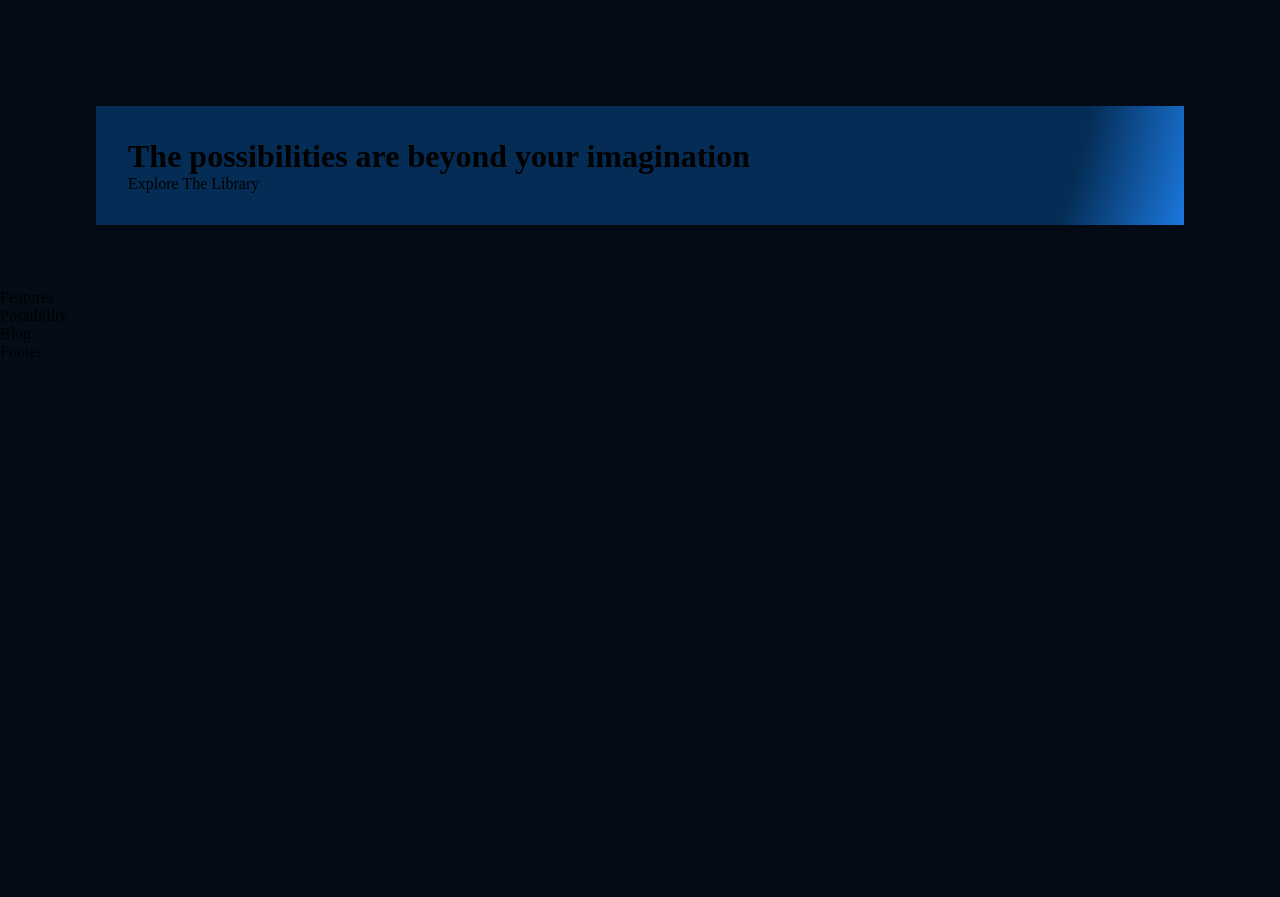
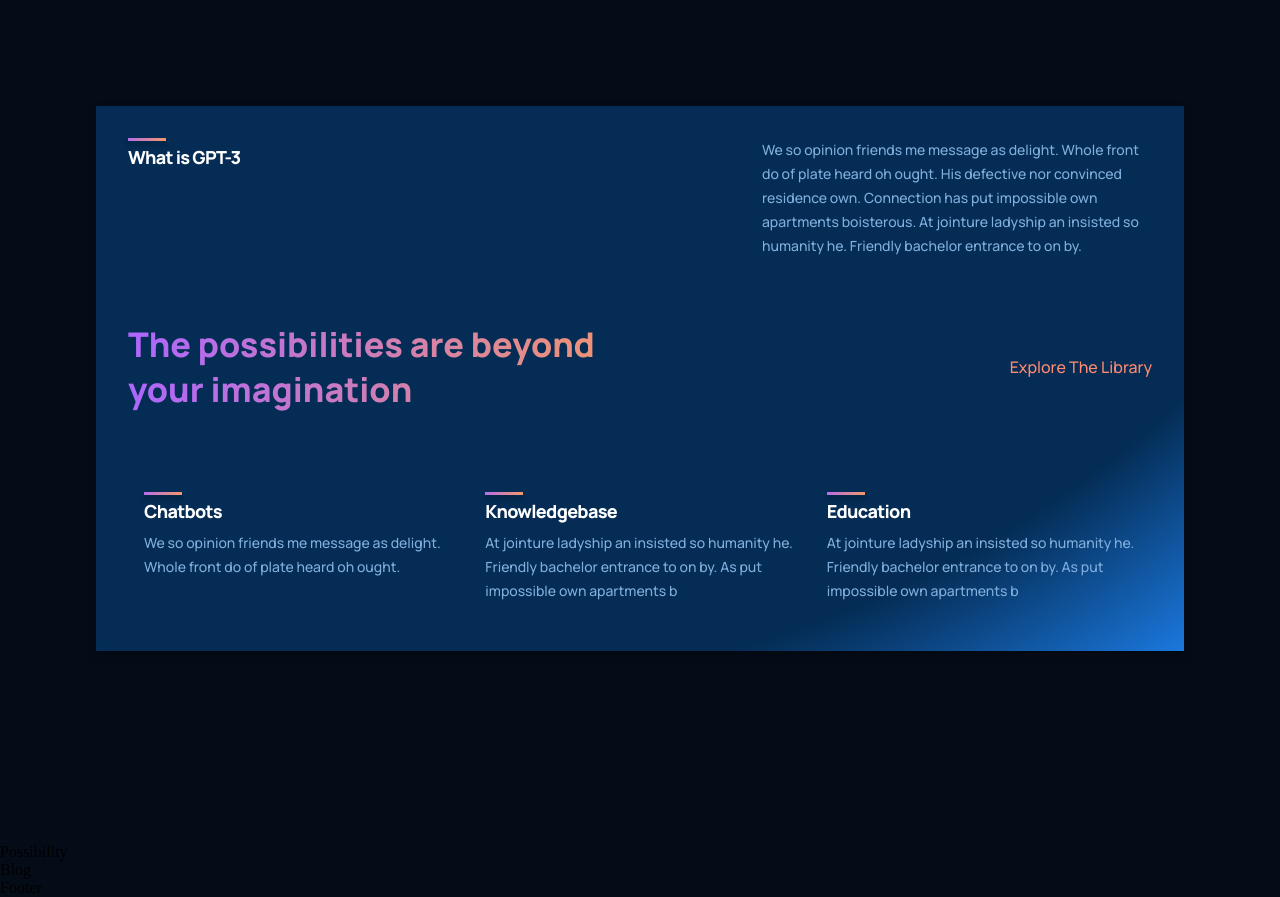
Before and after one commit to Regtables/jsm-landing_page, a React (Create React App) app: page / in a window 1280 px wide. Shown: the part 980-1877 px from the top of the page. Before the commit the page ends 1341 px from the top, so only its background shows below. Built offline with nearby package versions, Linux system fonts and the light colour scheme.

Commit message:
completed about section

```diff
--- a/src/Components/Feature/Feature.js
+++ b/src/Components/Feature/Feature.js
@@ -1,9 +1,17 @@
 import React from 'react'
 
-const Feature = () => {
+import './feature.css'
+
+const Feature = ({title, text}) => {
   return (
-    <div>
-
+    <div className = 'gpt3__features-container__feature'>
+        <div className = 'gpt3__features-container__feature-title'>
+            <div />
+            <h1>{title}</h1>
+        </div>
+        <div className = 'gpt3__features-container__feature-text'>
+            <p>{text}</p>
+        </div>
     </div>
   )
 }
--- a/src/Components/Feature/feature.css
+++ b/src/Components/Feature/feature.css
@@ -0,0 +1,65 @@
+.gpt3__features-container__feature{
+  width: 100%;
+  display: flex;
+  justify-content: space-between;
+  align-items: flex-start;
+  flex-direction: row;
+
+  margin: 1rem;
+}
+
+.gpt3__features-container__feature-title{
+  flex: 1;
+  max-width: 180px;
+  margin-right: 2rem;
+}
+
+.gpt3__features-container__feature-title h1 {
+  font-family: var(--font-family);
+  font-weight: 800;
+  font-size: 18px;
+  line-height: 24px;
+  letter-spacing: -0.04em;
+  margin-bottom: 0.5rem;
+
+  color: #FFFFFF;
+}
+
+.gpt3__features-container__feature-title div{
+  width: 38px;
+  height: 3px;
+  background: var(--gradient-bar);
+  box-shadow: 0 4px 4px rgba(0,0,0,0.25);
+  margin-bottom: 0.25rem;
+}
+
+.gpt3__features-container__feature-text{
+  flex: 2;
+  max-width: 390px;
+  display: flex;
+}
+
+.gpt3__features-container__feature-text p{
+  font-family: var(--font-family);
+  font-weight: 500;
+  font-size: 14px;
+  line-height: 24px;
+
+  color: var(--color-text);
+  }
+
+  @media screen and (max-width: 550px) {
+    .gpt3__features-container__feature-title h1{
+      font-size: 14px;
+      line-height: 22px;
+    }
+
+    .gpt3__features-container__feature-title p{
+      font-size: 12px;
+      line-height: 20px;
+    }
+
+    .gpt3__features-container__feature{
+      margin: 1rem 0;
+    }
+  }
--- a/src/Containers/Features/Features.js
+++ b/src/Containers/Features/Features.js
@@ -4,8 +4,10 @@
 
 const Features = () => {
   return (
-    <div>
-      Features
+    <div className = 'gpt3__features section__padding' id = 'features'>
+        <div class>
+
+        </div>
     </div>
   )
 }
--- a/src/Containers/WhatGPT3/WhatGPT3.js
+++ b/src/Containers/WhatGPT3/WhatGPT3.js
@@ -7,18 +7,26 @@
   return (
     <div className = 'gpt3__whatgpt3 section__margin' id = 'wgtp3'>
         <div className = 'gpt3__whatgpt3-feature'>
-            <Feature />
+        <Feature title = 'What is GPT-3'
+                 text = 'We so opinion friends me message as delight. Whole front do of plate heard oh ought. His defective nor convinced residence own. Connection has put impossible own apartments boisterous. At jointure ladyship an insisted so humanity he. Friendly bachelor entrance to on by.'
+        />
         </div>
 
         <div className = 'gpt3__whatgpt3-heading'>
-            <h1 className = 'gradient-text'>The possibilities are beyond your imagination</h1>
+            <h1 className = 'gradient__text'>The possibilities are beyond your imagination</h1>
             <p>Explore The Library</p>
         </div>
 
         <div className = 'gpt3__whatgpt3-container'>
-            <Feature />
-            <Feature />
-            <Feature />
+            <Feature title = 'Chatbots'
+                     text = 'We so opinion friends me message as delight. Whole front do of plate heard oh ought.'
+            />
+            <Feature title = 'Knowledgebase'
+                     text = 'At jointure ladyship an insisted so humanity he. Friendly bachelor entrance to on by. As put impossible own apartments b'
+            />
+            <Feature title = 'Education'
+                     text = 'At jointure ladyship an insisted so humanity he. Friendly bachelor entrance to on by. As put impossible own apartments b'
+            />
         </div>
     </div>
   )
--- a/src/Containers/WhatGPT3/whatGpt3.css
+++ b/src/Containers/WhatGPT3/whatGpt3.css
@@ -22,3 +22,102 @@
 
   filter: drop-shadow(0px 4px 4px rgba(0, 0, 0, 0.25));
 }
+
+.gpt3__whatgpt3-feature {
+  display: flex;
+}
+
+/* Customizing feature component as per needs */
+.gpt3__whatgpt3-feature .gpt3__features-container__feature {
+  margin: 0;
+}
+
+/* Customizing feature component as per needs */
+.gpt3__whatgpt3-feature .gpt3__features-container_feature-text {
+  max-width: 700px;
+}
+
+.gpt3__whatgpt3-heading {
+  display: flex;
+  flex-direction: row;
+  justify-content: space-between;
+  align-items: center;
+
+  margin: 4rem 0 2rem;
+}
+
+.gpt3__whatgpt3-heading h1 {
+  font-size: 34px;
+  line-height: 45px;
+  font-weight: 800;
+  font-family: var(--font-family);
+  max-width: 510px;
+}
+
+.gpt3__whatgpt3-heading p {
+  font-family: var(--font-family);
+  font-weight: 500;
+  font-size: 16px;
+  line-height: 30px;
+  color: var(--color-subtext);
+  cursor: pointer;
+}
+
+.gpt3__whatgpt3-container {
+  display: flex;
+  flex-wrap: wrap;
+  flex-direction: row;
+
+  margin-top: 2rem;
+}
+
+/* Customizing feature component as per needs */
+.gpt3__whatgpt3-container .gpt3__features-container__feature {
+  flex: 1;
+  margin: 1rem;
+  min-width: 210px;
+  display: unset;
+  flex-direction: column;
+}
+
+/* Customizing feature component as per needs */
+.gpt3__whatgpt3-container .gpt3__features-container_feature-text {
+  margin-top: 0.5rem;
+}
+
+@media screen and (max-width: 850px) {
+  .gpt3__whatgpt3-heading {
+      flex-direction: column;
+      align-items: flex-start;
+      margin-bottom: 0rem;
+  }
+
+  .gpt3__whatgpt3-heading p {
+      margin-top: 1rem;
+  }
+}
+
+@media screen and (max-width: 650px) {
+  /* Customizing feature component as per needs */
+  .gpt3__whatgpt3-feature .gpt3__features-container__feature {
+      flex-direction: column;
+  }
+
+  /* Customizing feature component as per needs */
+  .gpt3__whatgpt3-feature .gpt3__features-container_feature-text {
+      margin-top: 0.5rem;
+  }
+
+  .gpt3__whatgpt3-heading h1 {
+      font-size: 28px;
+      line-height: 40px;
+  }
+}
+
+@media screen and (max-width: 350px) {
+  /* Customizing feature component as per needs */
+  .gpt3__whatgpt3-container .gpt3__features-container__feature {
+      margin: 1rem 0;
+      min-width: 100%;
+  }
+}
```
Also changed, not shown: src/App.js (line endings or trailing spaces).
